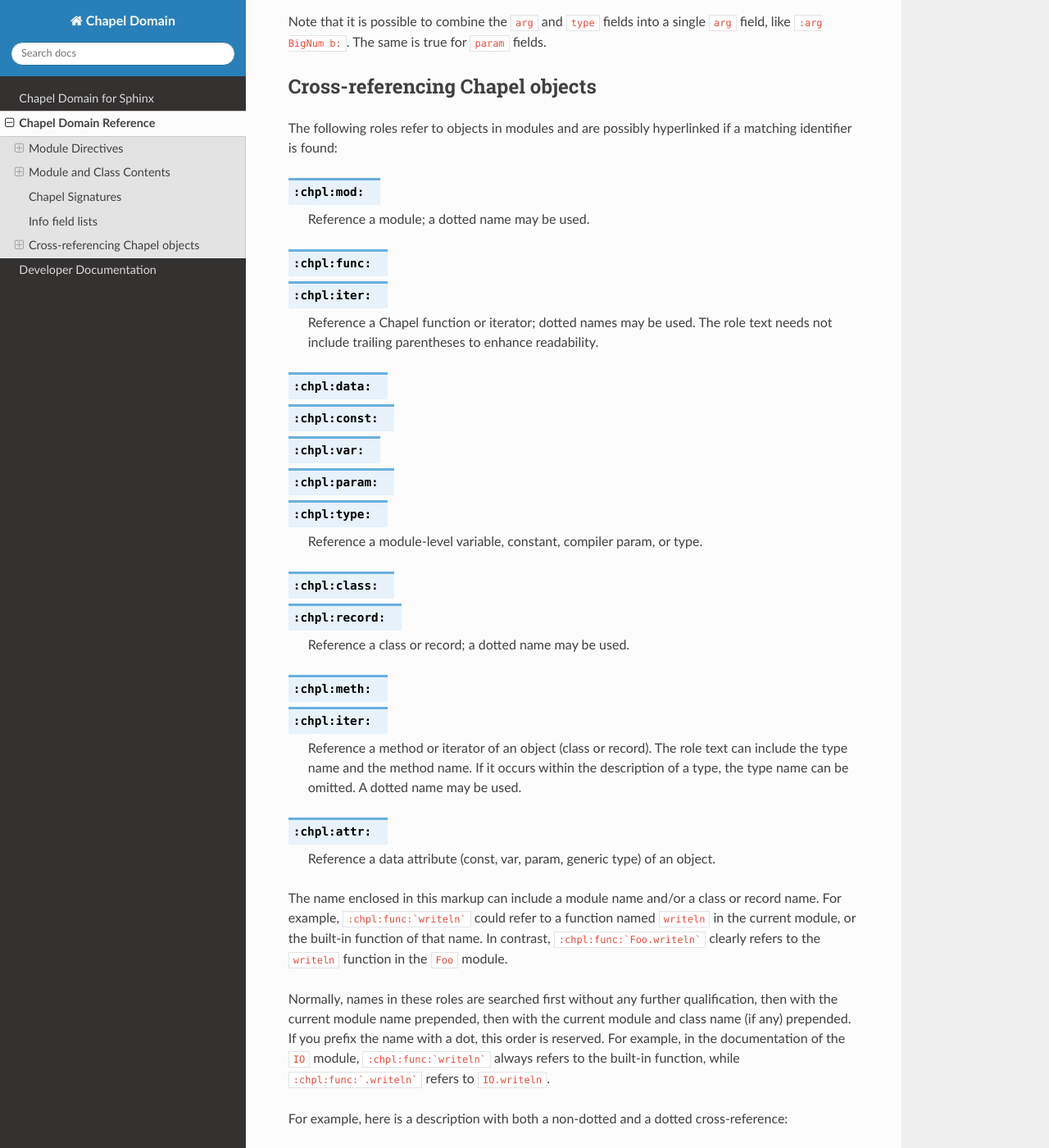
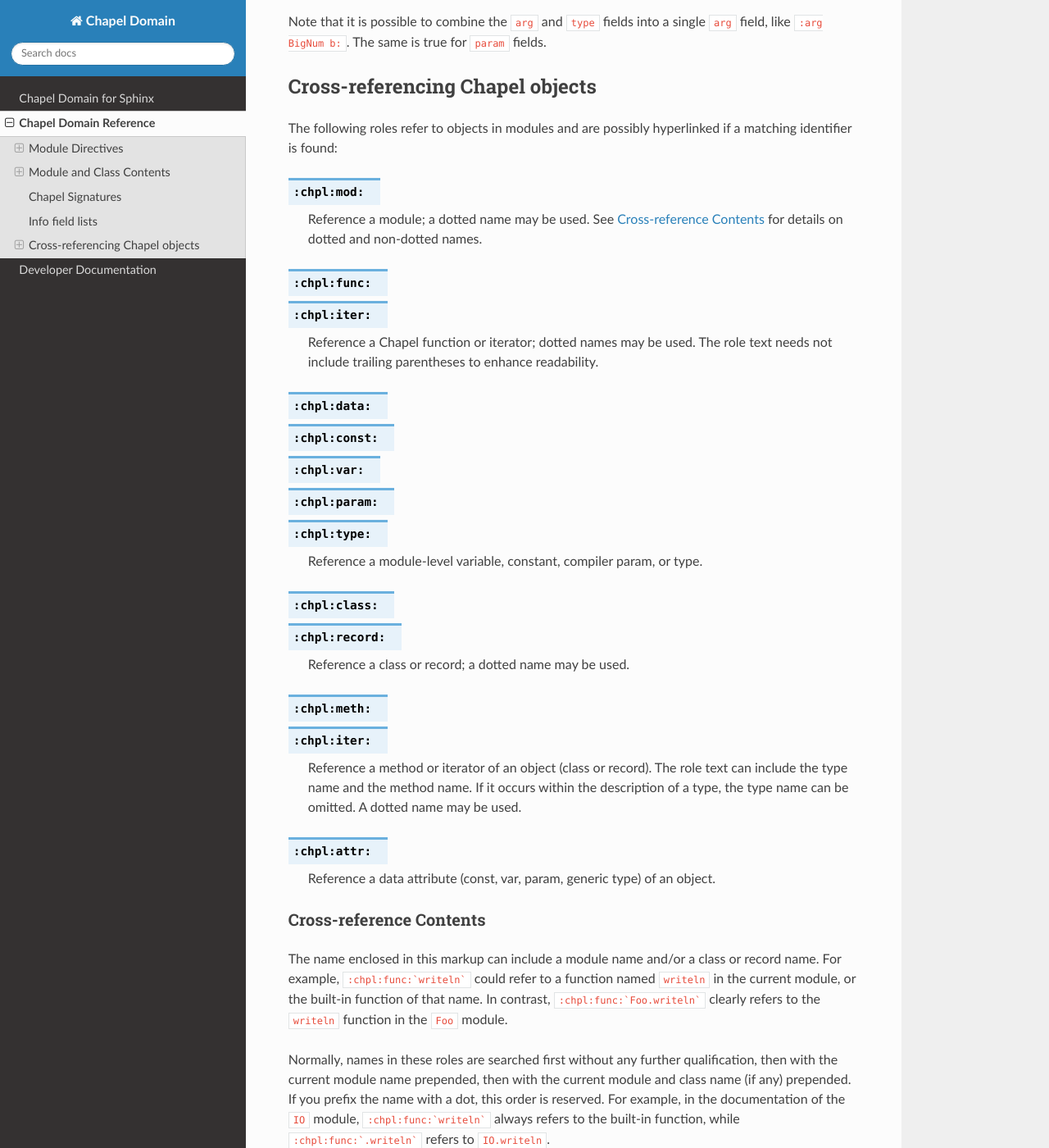
Before and after one commit to chapel-lang/sphinxcontrib-chapeldomain, a Sphinx documentation site: the page built from docs/reference.rst, in a window 1280 px wide and 1400 px high, scrolled down 4781 px. Shown: the whole window at 82% size. Built offline with Sphinx 7.4.7 and the Read the Docs theme 2.0.0, drawn with Linux system fonts in a browser that asks for light colours; the version number could not be read and is left out.

Commit message:
Reference dotted/non-dotted description in first role doc

````diff
--- a/docs/reference.rst
+++ b/docs/reference.rst
@@ -280,7 +280,8 @@ a matching identifier is found:
 
 .. role:: chpl:mod
 
-    Reference a module; a dotted name may be used.
+    Reference a module; a dotted name may be used. See :ref:`Cross-reference
+    Contents <chapel-xref-content>` for details on dotted and non-dotted names.
 
 .. role:: chpl:func
           chpl:iter
@@ -312,6 +313,11 @@ a matching identifier is found:
 .. role:: chpl:attr
 
     Reference a data attribute (const, var, param, generic type) of an object.
+
+.. _chapel-xref-content:
+
+Cross-reference Contents
+~~~~~~~~~~~~~~~~~~~~~~~~
 
 The name enclosed in this markup can include a module name and/or a class or
 record name. For example, ``:chpl:func:`writeln``` could refer to a function
````
